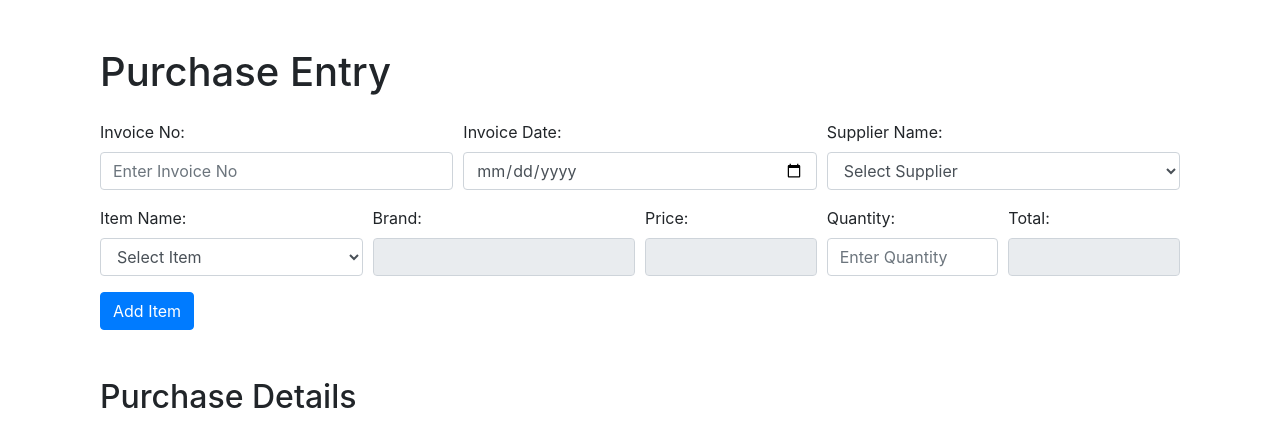
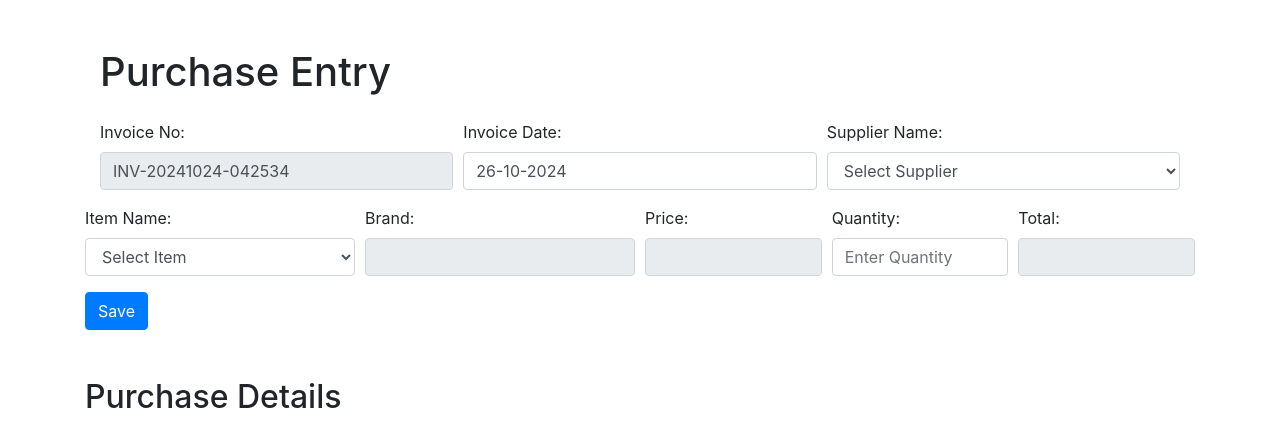
Before and after one commit to Rks950408/Inventory_management_django, a Django app: page /purchases/purchase/add/ in a window 1280 px wide. Shown: the part 56-488 px from the top of the page. Run offline with Django 5.2, Linux system fonts and the light colour scheme; data that the repository does not hold is empty; some libraries are stand-ins or nearby versions.

Commit message:
purchase save

```diff
--- a/inventory_management/purchase/models.py
+++ b/inventory_management/purchase/models.py
@@ -1,6 +1,6 @@
 from django.db import models
 from django.utils import timezone
-from item_master.models import Item
+from item_master.models import Item,BrandMaster
 from supplier.models import Supplier
 
 class PurchaseMaster(models.Model):
@@ -23,6 +23,7 @@ class PurchaseMaster(models.Model):
 class PurchaseDetails(models.Model):
     id = models.AutoField(primary_key=True)  # Explicitly defining the id field
     item = models.ForeignKey(Item, on_delete=models.CASCADE)
+    brand_name = models.CharField(max_length=100, blank=True, null=True)
     quantity = models.PositiveIntegerField(blank=True, null=True)
     price = models.FloatField(blank=True, null=True)
     amount = models.FloatField(blank=True, null=True)
--- a/inventory_management/purchase/templates/purchase/add_purchase.html
+++ b/inventory_management/purchase/templates/purchase/add_purchase.html
@@ -12,16 +12,16 @@
         <div class="form-row">
             <div class="form-group col-md-4">
                 <label for="invoice_no">Invoice No:</label>
-                <input type="text" id="invoice_no" name="invoice_no" class="form-control" placeholder="Enter Invoice No">
+                <input type="text" id="invoice_no" name="invoice_no" class="form-control" readonly>
             </div>
             <div class="form-group col-md-4">
                 <label for="invoice_date">Invoice Date:</label>
-                <input type="date" id="invoice_date" name="invoice_date" class="form-control">
+                <input type="input" id="invoice_date" name="invoice_date" value="{{ curr_date }}" class="form-control">
             </div>
 
           <div class="form-group col-md-4">
     <label for="supplier_name">Supplier Name:</label>
-                <select id="supplier_name" name="supplier" class="form-control">
+    <select id="supplier_name" name="supplier_name" class="form-control">
         <option value="">Select Supplier</option>
         {% for supplier in suppliers %}
             <option value="{{ supplier.id }}">{{ supplier.name }}</option>
@@ -29,12 +29,13 @@
     </select>
 </div>
             </div>
+        </div>
 
         <!-- Row for Item Name and Quantity -->
         <div class="form-row">
             <div class="form-group col-md-3">
                 <label for="item_name">Item Name:</label>
-                <select id="item_name" name="item_name" class="form-control">
+                <select id="item_name" name="item_name" onchange="GetTdsAmount_Maint()" class="form-control">
                     <option value="">Select Item</option>
                     {% for item in item_dtls %}
                         <option value="{{ item.id }}">{{ item.item_name }}</option>
@@ -43,8 +44,10 @@
             </div>
 
             <div class="form-group col-md-3">
-                <label for="brand">Brand:</label>
-                <input type="text" id="brand" name="brand" class="form-control" readonly>
+                <label for="brand_name">Brand:</label>
+                <input type="text" id="brand_name" name="brand_name_display" class="form-control" readonly>
+                <!-- Hidden field to store the brand ID -->
+                <input type="hidden" id="brand" name="brand">
             </div>
 
             <div class="form-group col-md-2">
@@ -54,7 +57,7 @@
 
             <div class="form-group col-md-2">
                 <label for="quantity">Quantity:</label>
-                <input type="number" id="quantity" name="quantity" class="form-control" placeholder="Enter Quantity">
+                <input type="number" id="quantity" name="quantity" onchange="GetTdsAmount_Maint()" class="form-control" placeholder="Enter Quantity">
             </div>
 
             <div class="form-group col-md-2">
@@ -64,7 +67,7 @@
         </div>
 
         <!-- Add Item Button -->
-        <button type="button" id="addItem" class="btn btn-primary">Add Item</button>
+        <button type="submit" name="submit" class="btn btn-primary">Save</button>
     </form>
 
     <!-- Items List Table -->
@@ -86,34 +89,49 @@
     <h3>Sub Total: <span id="subTotal">0.00</span></h3>
     <br><br>
 </div>
+
+<script src="https://code.jquery.com/jquery-3.6.0.min.js"></script>
+<script>
+    function GetTdsAmount_Maint() {
+        const item_id = document.getElementById("item_name").value;
+        $.ajax({
+            type: "POST",
+            url: "{% url 'get_item_detls' %}",
+            data: {
+                'item_id': item_id,
+                'csrfmiddlewaretoken': '{{ csrf_token }}'
+            },
+            success: function(data) {
+                document.getElementById("brand_name").value = data.brand_name;
+                // Update hidden brand input with the actual brand_id
+                document.getElementById("brand").value = data.brand_id;
+                document.getElementById("price").value = data.price;
+                const quntity = document.getElementById("quantity").value;
+                const price   = data.price;
+                document.getElementById("total").value = quntity*price;
+
+
+
+            },
+
+        });
+    }
+</script>
+<script>
+     function generateInvoiceNumber() {
+        const now = new Date();
+        const year = now.getFullYear();
+        const month = String(now.getMonth() + 1).padStart(2, '0');
+        const day = String(now.getDate()).padStart(2, '0');
+        const hours = String(now.getHours()).padStart(2, '0');
+        const minutes = String(now.getMinutes()).padStart(2, '0');
+        const seconds = String(now.getSeconds()).padStart(2, '0');
+        return `INV-${year}${month}${day}-${hours}${minutes}${seconds}`;
+    }
+    window.onload = function() {
+        document.getElementById("invoice_no").value = generateInvoiceNumber();
+    }
+</script>
+
+
 {% endblock %}
-<script src="https://code.jquery.com/jquery-3.5.1.slim.min.js"></script>
-<script src="https://ajax.googleapis.com/ajax/libs/jquery/3.5.1/jquery.min.js"></script>
-
-<script>
-
-// console.log('dfghjkjhgfghjkkjhcvbkjhg');
-// $(document).ready(function () {
-//     $('#item_name').change(function () {
-//         const itemId = $(this).val();
-//         console.log('sdfghjklkjhgfdsdfgh')
-
-//         if (itemId) {
-//             $.ajax({
-//                 type: 'POST',
-//                 url: 'get_item_detls',
-//                 data: { item_id: itemId },
-//                 success: function (data) {
-//                     $('#brand').val(data.brand);
-//                     $('#price').val(data.price);
-//                     $('#total').val(data.price * $('#quantity').val());
-//                 }
-//             });
-//         } else {
-//             $('#brand').val('');
-//             $('#price').val('');
-//             $('#total').val('');
-//         }
-//     });
-// });
-</script>
--- a/inventory_management/purchase/urls.py
+++ b/inventory_management/purchase/urls.py
@@ -1,10 +1,8 @@
 from django.urls import path
-from .views import purchase_list,purchase_item,get_item_detls
-
+from .views import purchase_list,purchase_item
+from .views import get_item_detls
 urlpatterns = [
     path('', purchase_list, name='purchase_list'),
     path('purchase/add/', purchase_item, name='purchase_item'),
-    path('get_item_detls', get_item_detls, name='get_item_detls'),
-
-
+    path('get_item_detls/', get_item_detls, name='get_item_detls'),
 ]
--- a/inventory_management/purchase/views.py
+++ b/inventory_management/purchase/views.py
@@ -1,28 +1,93 @@
 from django.shortcuts import render, redirect
 from django.http import JsonResponse
-from .models import PurchaseMaster, PurchaseDetails, Item  # Update the import to use the correct models
+from .models import PurchaseMaster, PurchaseDetails, Item  # Correct model imports
 from supplier.models import Supplier
+from item_master.models import BrandMaster
+from django.utils import timezone
+import datetime
 
-# Create your views heree..
-
+# Purchase list view
 def purchase_list(request):
-    purchases = PurchaseMaster.objects.all()  # Use PurchaseMaster instead of Purchase
+    purchases = PurchaseMaster.objects.all()
     return render(request, 'purchase/purchase_list.html', {'purchases': purchases})
 
+# Purchase item form view
 def purchase_item(request):
     suppliers = Supplier.objects.filter(status=1)
     item_dtls = Item.objects.filter(status=1)
-    return render(request, 'purchase/add_purchase.html', {'suppliers': suppliers, 'item_dtls': item_dtls})
+    curr_date = datetime.datetime.today().strftime('%d-%m-%Y')
 
+    if request.method == 'POST':
+        # Get data from the form
+        invoice_no = request.POST['invoice_no']
+        print(invoice_no)
+        invoice_date =datetime.datetime.strptime(request.POST["invoice_date"], '%d-%m-%Y').date()
+        print(invoice_date)
+        supplier_id = request.POST['supplier_name']
+        supp = Supplier.objects.filter(status=1, id=supplier_id).first()
+        item_id = request.POST['item_name']
+        item = Item.objects.filter(id=item_id).first()
+
+        brand = request.POST['brand']
+
+        price = float(request.POST['price'])
+        quantity = int(request.POST['quantity'])
+        total = price * quantity
+
+
+        insert_purchase = PurchaseMaster.objects.create(
+            invoice_no=invoice_no,
+            invoice_date=invoice_date,
+            supplier=supp,
+            total_amount=total,
+            datetime=timezone.now(),
+            status=True
+        )
+
+        # If PurchaseMaster is successfully created
+        if insert_purchase:
+            # Insert into PurchaseDetails
+            insert_purchase_dtls = PurchaseDetails.objects.create(
+                item=item,  # Associate the item
+                brand_name=brand,  # Associate the brand
+                price=price,
+                quantity=quantity,
+                amount=total,
+                datetime=timezone.now(),
+                status=True,
+                purchase_master=insert_purchase  #
+            )
+
+
+        return redirect('purchase_list')
+
+    return render(request, 'purchase/add_purchase.html', {
+        'suppliers': suppliers,
+        'item_dtls': item_dtls,
+        'curr_date': curr_date
+    })
+
+# Get item details via AJAX
 def get_item_detls(request):
-    item_id = request.GET.get('item_id')
-    item = Item.objects.filter(id=item_id).first()
-    if item:
+    if request.method == 'POST':
+        item_id = request.POST.get('item_id')
+
+        if not item_id:
+            return JsonResponse({'error': 'Item ID not provided'}, status=400)
+
+        try:
+            item = Item.objects.get(id=item_id)
+        except Item.DoesNotExist:
+            return JsonResponse({'error': 'Item not found'}, status=404)
+
+        brand = BrandMaster.objects.filter(id=item.brand_id).first()
+
         data = {
-            'name': item.name,
-            'price': item.price,
-            'quantity': item.quantity,
+            'name': item.item_name,
+            'price': item.unit_price,
+            'brand_name': brand.brand_name if brand else None
         }
-    else:
-        data = {'error': 'Item not found'}
-    return JsonResponse(data)
+
+        return JsonResponse(data)
+
+    return JsonResponse({'error': 'Invalid request method'}, status=405)
--- a/inventory_management/templates/base.html
+++ b/inventory_management/templates/base.html
@@ -41,5 +41,9 @@
 <script src="https://stackpath.bootstrapcdn.com/bootstrap/4.5.2/js/bootstrap.min.js"></script>
 <script src="https://ajax.googleapis.com/ajax/libs/jquery/3.5.1/jquery.min.js"></script>
 
+<script>
+    // Test script execution by logging "hello" to the console
+    console.log("hellsdfghjko");
+</script>
 </body>
 </html>
```
Lines whose indentation alone changed are shown as unchanged.
